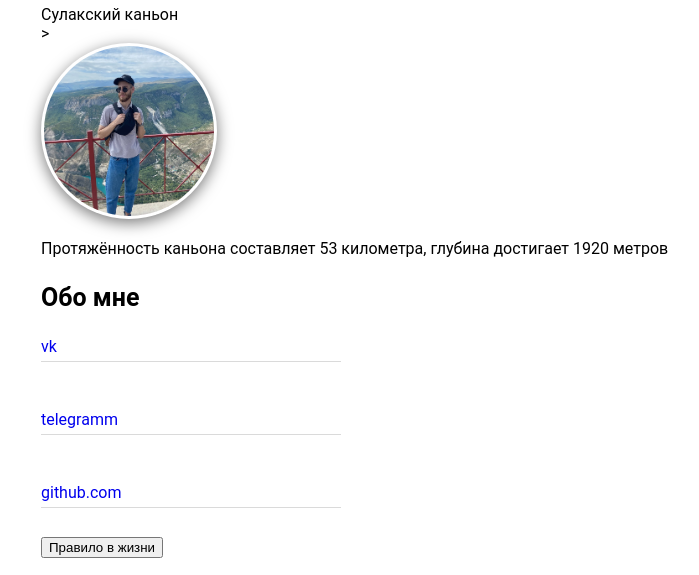
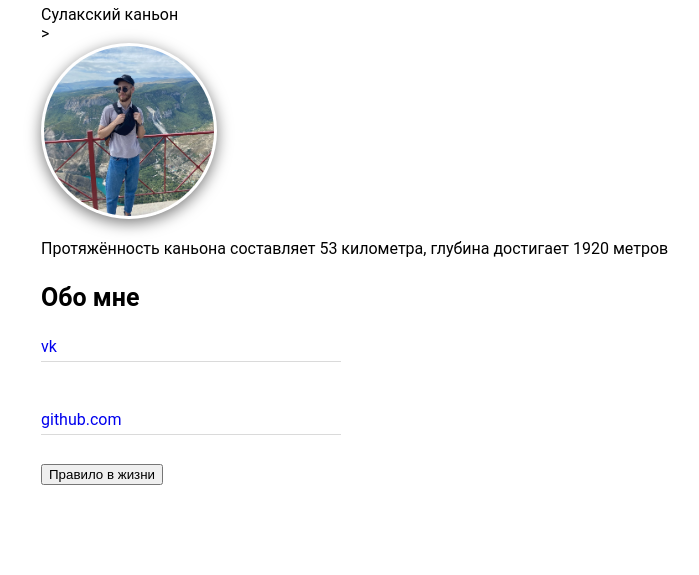
Before and after one commit to DanilShelby/DanilShelby.github.io, a plain HTML site: page index.html in a window 1280 px wide. Shown: the part 225-800 px from the top of the page, without its empty margins (99-798 px from the left). Drawn offline with Linux system fonts and the light colour scheme.

Commit message:
«Сайт визитка HTML, CSS»

```diff
--- a/index.html
+++ b/index.html
@@ -24,9 +24,7 @@
 
 				<a href="https://vk.com/danya_shelby_22">vk</a>
 				<br>
-				<a href="https://web.telegram.org/a/">telegramm</a>
-				<br>
-				<a href="https://github.com/German-D">github.com</a>
+				<a href="https://github.com/DanilShelby/DanilShelby.github.io">github.com</a>
 			</div>
 				<button type="button">Правило в жизни</button>
 				<script type="text/javascript" src="js.js"></script>
```
